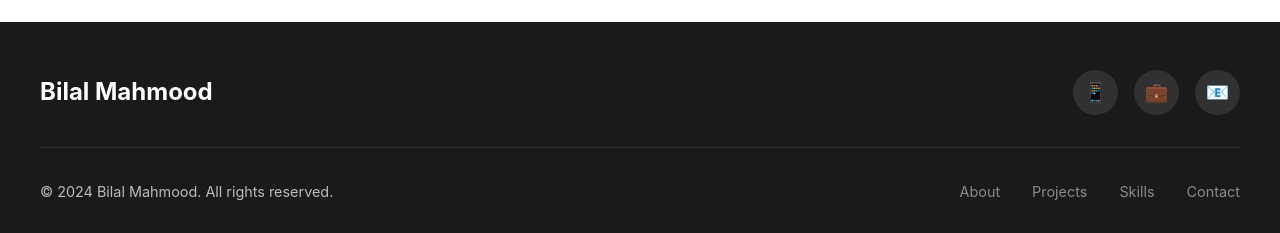
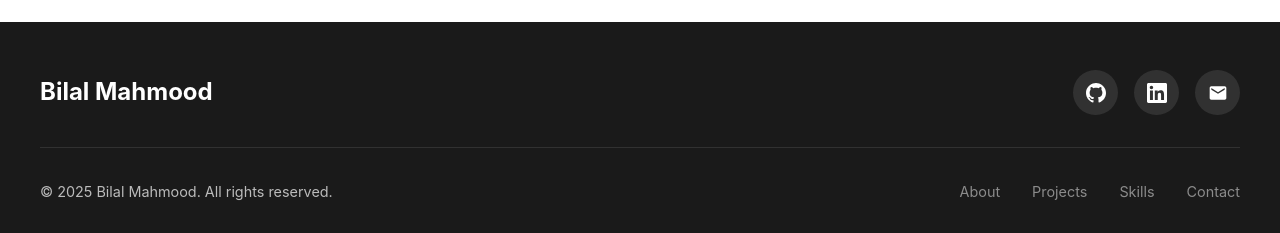
Before and after one commit to GhostInTheToast/coderbilalsite, a React (Create React App) app: page / in a window 1280 px wide. Shown: the part 8553-8786 px from the top of the page. Built offline with nearby package versions, Linux system fonts and the light colour scheme.

Commit message:
Update footer: replace emoji icons with professional SVG icons and update copyright to 2025

```diff
--- a/src/components/Footer.tsx
+++ b/src/components/Footer.tsx
@@ -128,7 +128,9 @@
               whileHover={{ scale: 1.1 }}
               whileTap={{ scale: 0.9 }}
             >
-              📱
+              <svg width="20" height="20" viewBox="0 0 24 24" fill="currentColor">
+                <path d="M12 0c-6.626 0-12 5.373-12 12 0 5.302 3.438 9.8 8.207 11.387.599.111.793-.261.793-.577v-2.234c-3.338.726-4.033-1.416-4.033-1.416-.546-1.387-1.333-1.756-1.333-1.756-1.089-.745.083-.729.083-.729 1.205.084 1.839 1.237 1.839 1.237 1.07 1.834 2.807 1.304 3.492.997.107-.775.418-1.305.762-1.604-2.665-.305-5.467-1.334-5.467-5.931 0-1.311.469-2.381 1.236-3.221-.124-.303-.535-1.524.117-3.176 0 0 1.008-.322 3.301 1.23.957-.266 1.983-.399 3.003-.404 1.02.005 2.047.138 3.006.404 2.291-1.552 3.297-1.23 3.297-1.23.653 1.653.242 2.874.118 3.176.77.84 1.235 1.911 1.235 3.221 0 4.609-2.807 5.624-5.479 5.921.43.372.823 1.102.823 2.222v3.293c0 .319.192.694.801.576 4.765-1.589 8.199-6.086 8.199-11.386 0-6.627-5.373-12-12-12z" />
+              </svg>
             </SocialIcon>
             <SocialIcon
               href="https://linkedin.com/in/coderbilal"
@@ -137,21 +139,25 @@
               whileHover={{ scale: 1.1 }}
               whileTap={{ scale: 0.9 }}
             >
-              💼
+              <svg width="20" height="20" viewBox="0 0 24 24" fill="currentColor">
+                <path d="M20.447 20.452h-3.554v-5.569c0-1.328-.027-3.037-1.852-3.037-1.853 0-2.136 1.445-2.136 2.939v5.667H9.351V9h3.414v1.561h.046c.477-.9 1.637-1.85 3.37-1.85 3.601 0 4.267 2.37 4.267 5.455v6.286zM5.337 7.433c-1.144 0-2.063-.926-2.063-2.065 0-1.138.92-2.063 2.063-2.063 1.14 0 2.064.925 2.064 2.063 0 1.139-.925 2.065-2.064 2.065zm1.782 13.019H3.555V9h3.564v11.452zM22.225 0H1.771C.792 0 0 .774 0 1.729v20.542C0 23.227.792 24 1.771 24h20.451C23.2 24 24 23.227 24 22.271V1.729C24 .774 23.2 0 22.222 0h.003z" />
+              </svg>
             </SocialIcon>
             <SocialIcon
               href="mailto:bmood1@gmail.com"
               whileHover={{ scale: 1.1 }}
               whileTap={{ scale: 0.9 }}
             >
-              📧
+              <svg width="20" height="20" viewBox="0 0 24 24" fill="currentColor">
+                <path d="M20 4H4c-1.1 0-1.99.9-1.99 2L2 18c0 1.1.9 2 2 2h16c1.1 0 2-.9 2-2V6c0-1.1-.9-2-2-2zm0 4l-8 5-8-5V6l8 5 8-5v2z" />
+              </svg>
             </SocialIcon>
           </FooterSocial>
         </FooterTop>
 
         <FooterBottom>
           <Copyright>
-            © 2024 Bilal Mahmood. All rights reserved.
+            © 2025 Bilal Mahmood. All rights reserved.
           </Copyright>
 
           <FooterLinks>
```
